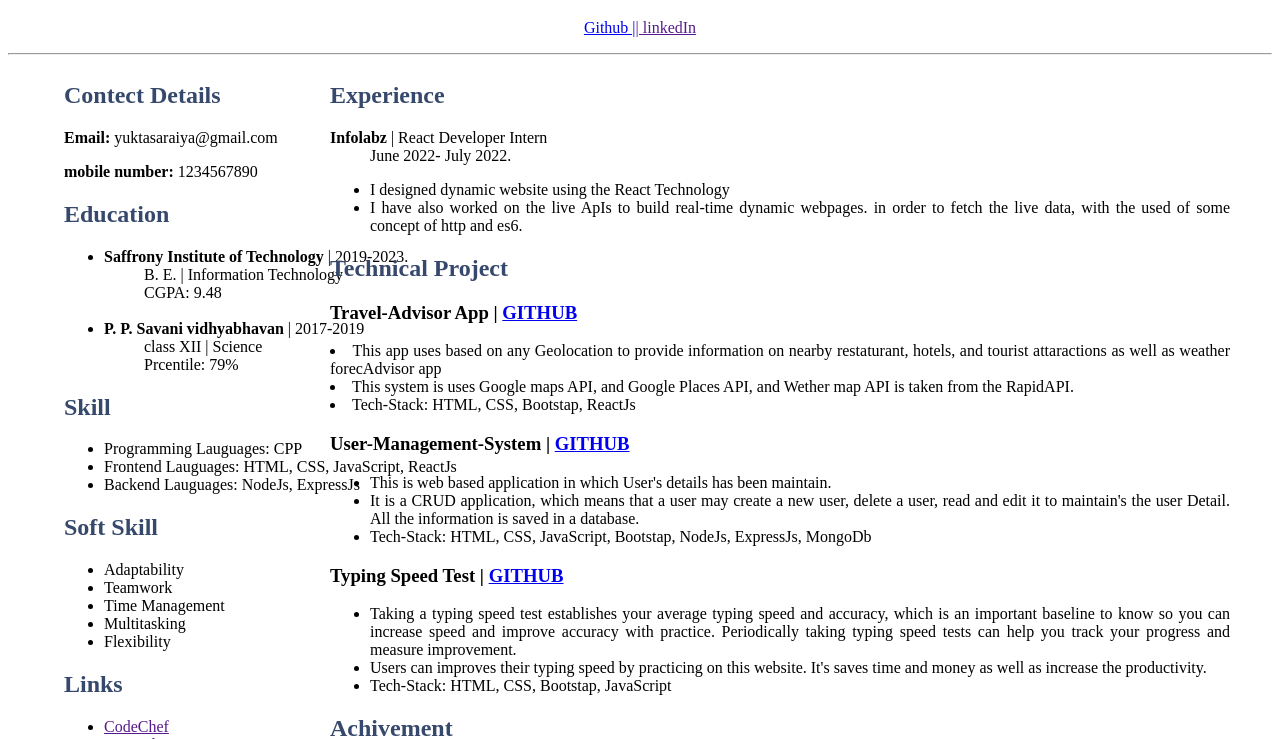
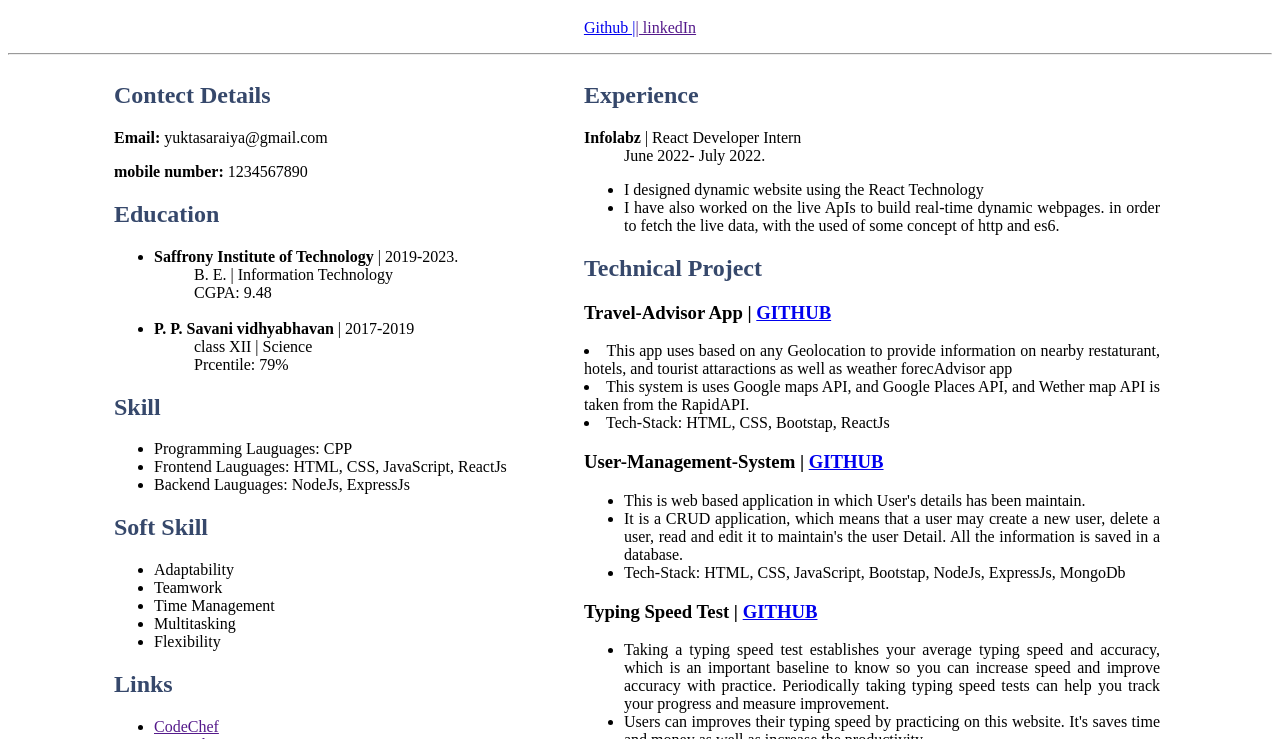
Before and after one commit to yukta22/HTML-Module, a plain HTML site: page Task2/index.html in a window 1280 px wide. Shown: the part 61-800 px from the top of the page. Drawn offline with Linux system fonts and the light colour scheme.

Commit message:
Update style.css

```diff
--- a/Task2/style.css
+++ b/Task2/style.css
@@ -1,4 +1,4 @@
-.center{
+.center {
   text-align: center;
 }
 
@@ -15,17 +15,20 @@
 
 .left {
   left: 0;
+  /* overflow: hidden; */
+  margin-left: 50px;
 }
 
 .right {
   right: 0;
   justify-content: right;
-  margin-right:50px;
-  padding-right: 360px;
+  margin-right: 120px;
+  padding-right: auto;
   text-align: justify;
+  /* overflow: hidden; */
 }
 
-.tp{
+.tp {
   text-align: justify;
 }
 
@@ -35,6 +38,10 @@
   left: 10%;
 }
 
-h2{
-  color:#36486b;
+h2 {
+  color: #36486b;
 }
+
+.split::-webkit-scrollbar {
+  display: none;
+}
```
